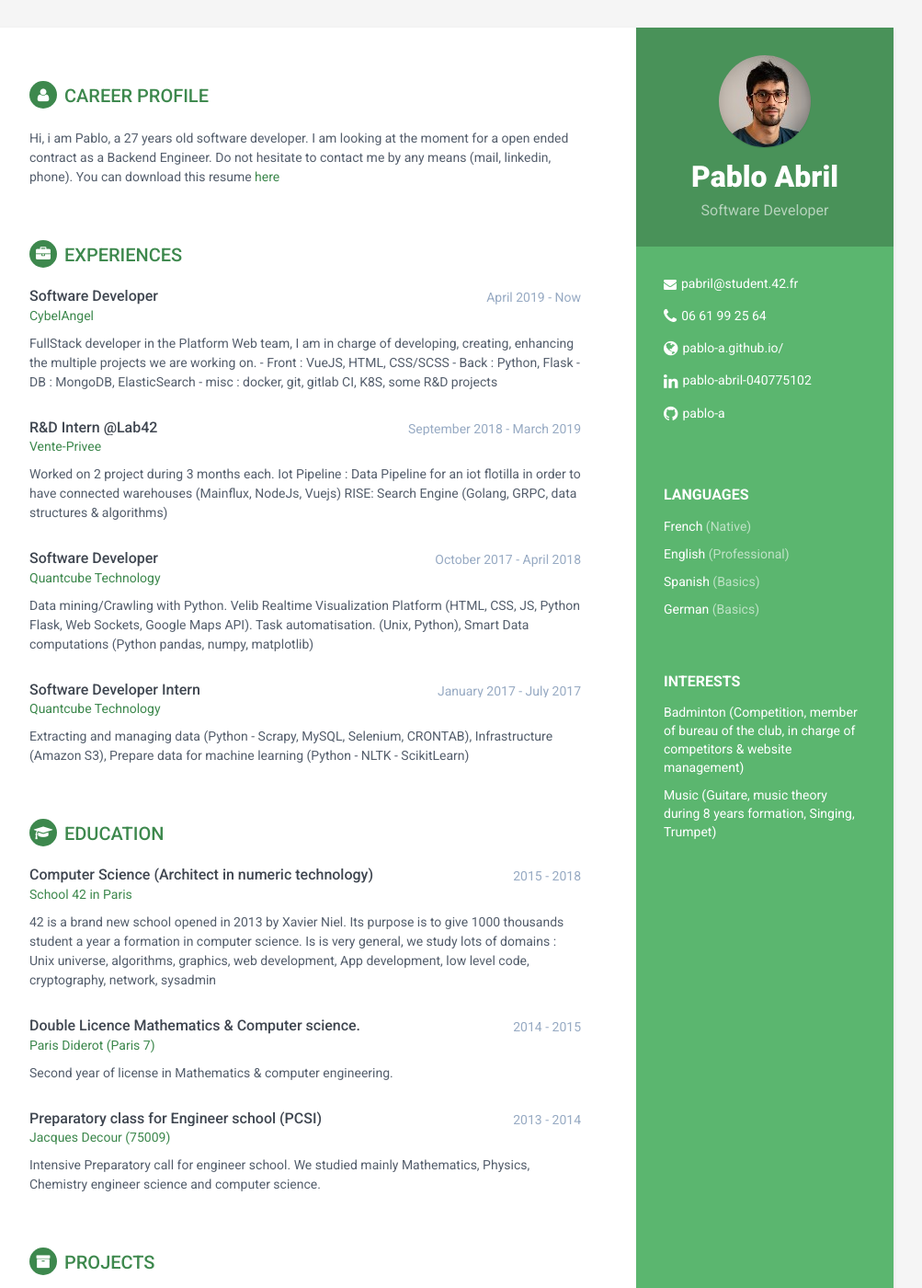
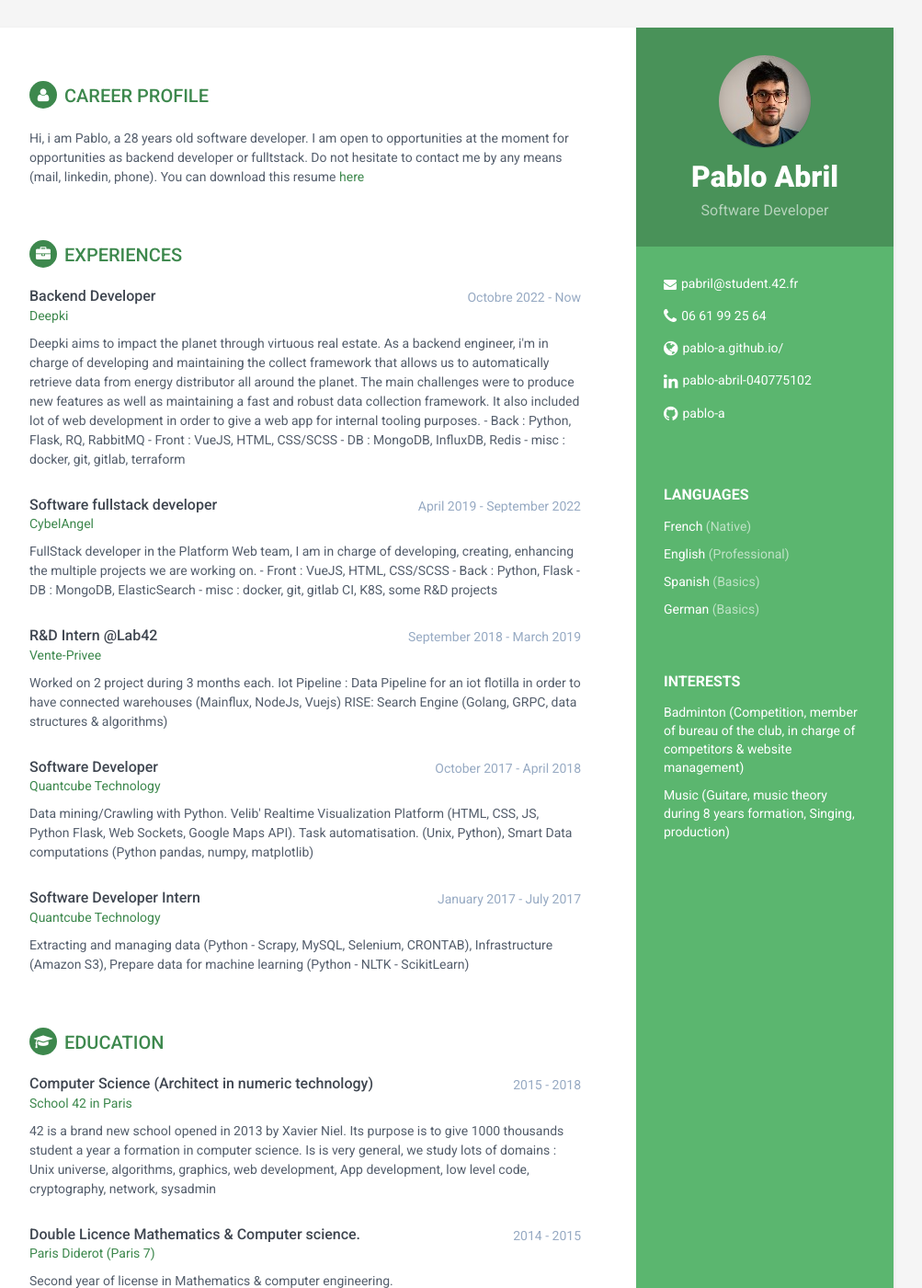
Before and after one commit to pablo-a/my_CV, a Jekyll site: the page built from index.html, in a window 1280 px wide and 1400 px high. Shown: the whole window at 92% size, without its empty margins (168-1171 px from the left). Built offline with Jekyll 4.4.1, drawn with Linux system fonts in a browser that asks for light colours; some of the changed text lies outside the part shown.

Commit message:
mise à jour de mes infos

```diff
--- a/_data/data.yml
+++ b/_data/data.yml
@@ -39,18 +39,30 @@ sidebar:
           item: Badminton (Competition, member of bureau of the club, in charge of competitors & website management)
           link:
         - interest:
-          item: Music (Guitare, music theory during 8 years formation, Singing, Trumpet)
+          item: Music (Guitare, music theory during 8 years formation, Singing, production)
           link:
 
 
 career-profile:
     title: Career Profile
-    text: 'Hi, i am Pablo, a 27 years old software developer. I am looking at the moment for a open ended contract as a Backend Engineer. Do not hesitate to contact me by any means (mail, linkedin, phone). '
+    text: 'Hi, i am Pablo, a 28 years old software developer. I am open to opportunities at the moment for opportunities as backend developer or fulltstack. Do not hesitate to contact me by any means (mail, linkedin, phone). '
 
 experiences:
     - experience:
-      role: Software Developer
-      time: April 2019 - Now
+      role: Backend Developer
+      time: Octobre 2022 - Now
+      link: 'https://www.deepki.com'
+      company: Deepki
+      details: "Deepki aims to impact the planet through virtuous real estate. As a backend engineer, i'm in charge of developing and maintaining the collect framework that allows us to automatically retrieve data from energy distributor all around the planet.
+                The main challenges were to produce new features as well as maintaining a fast and robust data collection framework. It also included lot of web development in order to give a web app for internal tooling purposes.
+                - Back : Python, Flask, RQ, RabbitMQ
+                - Front : VueJS, HTML, CSS/SCSS
+                - DB : MongoDB, InfluxDB, Redis
+                - misc : docker, git, gitlab, terraform"
+
+    - experience:
+      role: Software fullstack developer
+      time: April 2019 - September 2022
       link: 'https://cybelangel.com'
       company: CybelAngel
       details: "FullStack developer in the Platform Web team, I am in charge of developing, creating, enhancing the multiple projects we are working on.
@@ -74,7 +86,7 @@ experiences:
       link: 'http://www.q3-technology.com'
       company: Quantcube Technology
       details: "Data mining/Crawling with Python.
-      Velib Realtime Visualization Platform (HTML, CSS, JS, Python Flask, Web Sockets, Google Maps API).
+      Velib' Realtime Visualization Platform (HTML, CSS, JS, Python Flask, Web Sockets, Google Maps API).
       Task automatisation. (Unix, Python),
       Smart Data computations (Python pandas, numpy, matplotlib)"
 
@@ -146,7 +158,7 @@ skills:
     title: Skills &amp; Proficiency
     skills:
         - skill:
-          name: Python3 (Flask & common libs)
+          name: Python (Flask & common libs)
           level: 80%
         - skill:
           name: Web Front (VueJS/VueX, HTML, CSS/SCSS)
@@ -162,7 +174,7 @@ skills:
           level: 50%
         - skill:
           name: Low level programming (C, Assembly)
-          level: 60%
+          level: 50%
         - skill:
           name: Swift (IOS)
           level: 40%
```
